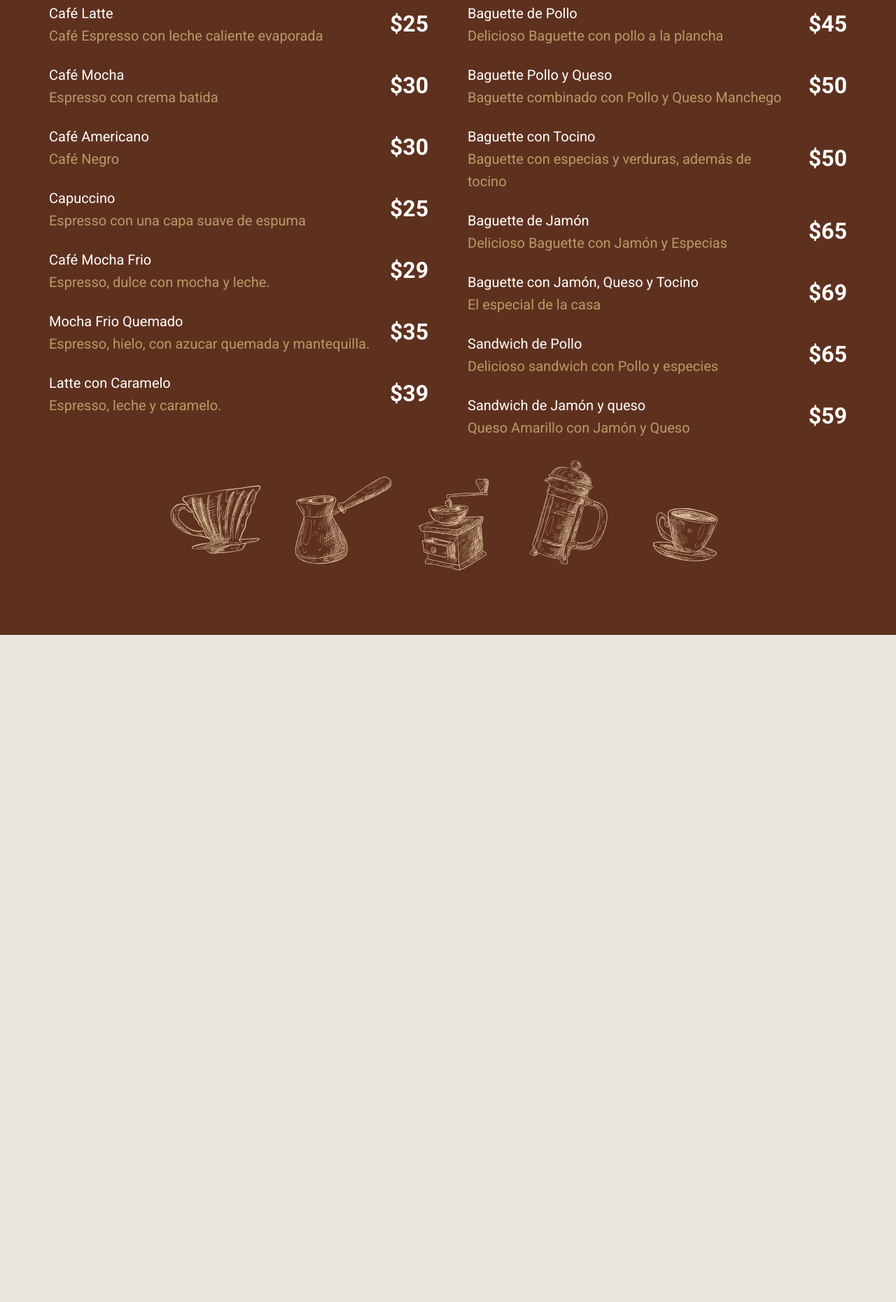
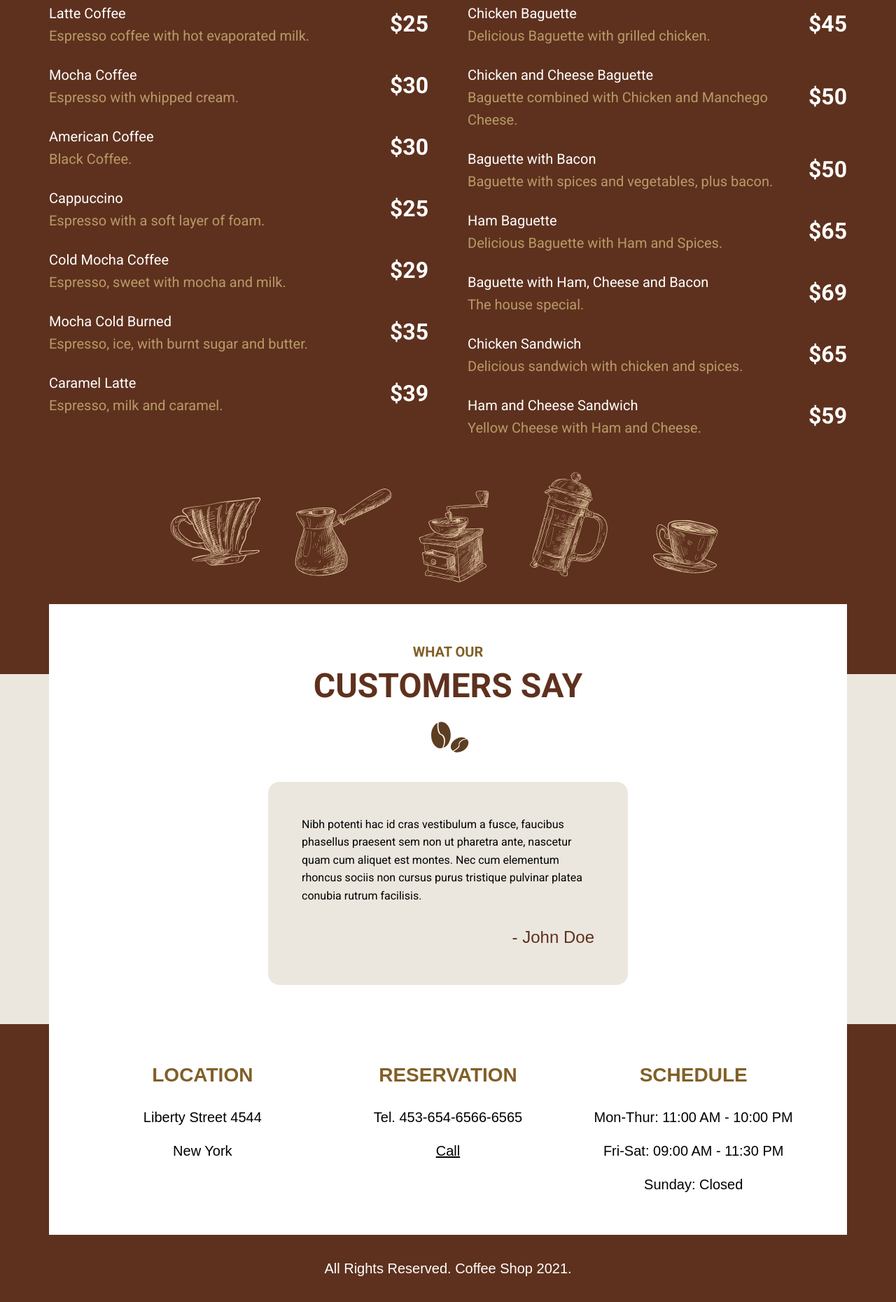
Before and after one commit to enriquesamudio99/five-coffee-shop, a website: page index.html in a window 1280 px wide. Shown: the part 3619-5479 px from the top of the page at 70% size. Before the commit the page ends 4526 px from the top, so only its background shows below. Drawn offline with Linux system fonts and the light colour scheme; a web font is replaced by a local one.

Commit message:
Footer done

```diff
--- a/index.html
+++ b/index.html
@@ -106,31 +106,31 @@
                 <h3>Coffee</h3>
                 <ul>
                     <li>
-                        <p>Café Latte <span>Café Espresso con leche caliente evaporada</span> </p>
+                        <p>Latte Coffee <span>Espresso coffee with hot evaporated milk.</span> </p>
                         <p class="price">$25</p>
                     </li>
                     <li>
-                        <p>Café Mocha <span>Espresso con crema batida</span> </p>
+                        <p>Mocha Coffee  <span>Espresso with whipped cream.</span> </p>
                         <p class="price">$30</p>
                     </li>
                     <li>
-                        <p>Café Americano <span>Café Negro</span> </p>
+                        <p>American Coffee  <span>Black Coffee.</span> </p>
                         <p class="price">$30</p>
                     </li>
                     <li>
-                        <p>Capuccino<span>Espresso con una capa suave de espuma</span> </p>
+                        <p>Cappuccino<span>Espresso with a soft layer of foam.</span> </p>
                         <p class="price">$25</p>
                     </li>
                     <li>
-                        <p>Café Mocha Frio<span>Espresso, dulce con mocha y leche.</span> </p>
+                        <p>Cold Mocha Coffee<span>Espresso, sweet with mocha and milk.</span> </p>
                         <p class="price">$29</p>
                     </li>
                     <li>
-                        <p>Mocha Frio Quemado<span>Espresso, hielo, con azucar quemada y mantequilla.</span> </p>
+                        <p>Mocha Cold Burned<span>Espresso, ice, with burnt sugar and butter.</span> </p>
                         <p class="price">$35</p>
                     </li>
                     <li>
-                        <p>Latte con Caramelo<span>Espresso, leche y caramelo.</span> </p>
+                        <p>Caramel Latte<span>Espresso, milk and caramel. </span> </p>
                         <p class="price">$39</p>
                     </li>
                 </ul>
@@ -140,31 +140,31 @@
                 <h3>Food</h3>
                 <ul>
                     <li>
-                        <p>Baguette de Pollo <span>Delicioso Baguette con pollo a la plancha</span> </p>
+                        <p>Chicken Baguette <span>Delicious Baguette with grilled chicken.</span> </p>
                         <p class="price">$45</p>
                     </li>
                     <li>
-                        <p>Baguette Pollo y Queso <span>Baguette combinado con Pollo y Queso Manchego</span> </p>
+                        <p>Chicken and Cheese Baguette <span>Baguette combined with Chicken and Manchego Cheese.</span> </p>
                         <p class="price">$50</p>
                     </li>
                     <li>
-                        <p>Baguette con Tocino<span>Baguette con especias y verduras, además de tocino</span> </p>
+                        <p>Baguette with Bacon<span>Baguette with spices and vegetables, plus bacon.</span> </p>
                         <p class="price">$50</p>
                     </li>
                     <li>
-                        <p>Baguette de Jamón<span>Delicioso Baguette con Jamón y Especias</span> </p>
+                        <p>Ham Baguette<span>Delicious Baguette with Ham and Spices.</span> </p>
                         <p class="price">$65</p>
                     </li>
                     <li>
-                        <p>Baguette con Jamón, Queso y Tocino<span>El especial de la casa</span> </p>
+                        <p>Baguette with Ham, Cheese and Bacon<span>The house special.</span> </p>
                         <p class="price">$69</p>
                     </li>
                     <li>
-                        <p>Sandwich de Pollo<span>Delicioso sandwich con Pollo y especies</span> </p>
+                        <p>Chicken Sandwich<span>Delicious sandwich with chicken and spices.</span> </p>
                         <p class="price">$65</p>
                     </li>
                     <li>
-                        <p>Sandwich de Jamón y queso<span>Queso Amarillo con Jamón y Queso</span> </p>
+                        <p>Ham and Cheese Sandwich<span>Yellow Cheese with Ham and Cheese.</span> </p>
                         <p class="price">$59</p>
                     </li>
                 </ul>
@@ -173,5 +173,36 @@
         </div>
     </section>
 
+    <section class="our-testimonials container">
+        <h2><span>What Our</span>Customers Say</h2>
+
+        <div class="testimonial">
+            <p>Nibh potenti hac id cras vestibulum a fusce, faucibus phasellus praesent sem non ut pharetra ante, nascetur quam cum aliquet est montes. Nec cum elementum rhoncus sociis non cursus purus tristique pulvinar platea conubia rutrum facilisis.</p>
+            <p class="author">- John Doe</p>
+        </div>
+    </section>
+
+    <footer class="footer">
+        <div class="footer-content container">
+            <div class="footer-box location">
+                <h3>Location</h3>
+                <p>Liberty Street 4544</p>
+                <p>New York</p>
+            </div>
+            <div class="footer-box reservation">
+                <h3>Reservation</h3>
+                <p>Tel. 453-654-6566-6565</p>
+                <a href="#">Call</a>
+            </div>
+            <div class="footer-box schedule">
+                <h3>Schedule</h3>
+                <p>Mon-Thur: 11:00 AM - 10:00 PM</p>
+                <p>Fri-Sat: 09:00 AM - 11:30 PM</p>
+                <p>Sunday: Closed</p>
+            </div>
+        </div>
+        <p class="copyright">All Rights Reserved. Coffee Shop 2021.</p>
+    </footer>
+
 </body>
 </html>
--- a/src/scss/app.scss
+++ b/src/scss/app.scss
@@ -1,3 +1,4 @@
 @use "base";
 @use "header";
 @use "home";
+@use "footer";
--- /dev/null
+++ b/src/scss/footer/_footer.scss
@@ -0,0 +1,73 @@
+@use "base/variables" as v;
+@use "base/mixins" as m;
+
+.footer {
+    background-color: v.$primary;
+
+    .copyright {
+        margin: 0;
+        padding: 2rem 0;
+        text-align: center;
+        color: v.$white;
+        font-family: v.$tertiaryFont;
+
+        @include m.md {
+            font-size: 1.25rem;
+        }
+    }
+}
+
+.footer-content {
+    padding: v.$gutter 1.5rem;
+    background-color: v.$white;
+    @include m.grid(1,1.5rem);
+
+    @include m.sm {
+        grid-template-columns: repeat(2,1fr);
+    }
+
+    @include m.md {
+        padding: v.$gutter;
+    }
+
+    @include m.lg {
+        grid-template-columns: repeat(3,1fr);
+    }
+
+}
+
+.footer-box {
+    text-align: center;
+    font-family: v.$tertiaryFont;
+
+    h3 {
+        font-size: 1.25rem;
+        color: v.$secondary;
+
+        @include m.md {
+            font-size: 1.5rem;
+        }
+
+        @include m.lg {
+            font-size: 1.75rem;
+        }
+    }
+
+    p, a {
+        font-size: 1.125rem;
+        margin: 0 0 1rem 0;
+
+        &:last-child {
+            margin: 0;
+        }
+
+        @include m.sm {
+            font-size: 1.25rem;
+        }
+    }
+
+    a {
+        color: v.$black;
+        text-decoration: underline;
+    }
+}
--- /dev/null
+++ b/src/scss/footer/_index.scss
@@ -0,0 +1 @@
+@forward "footer";
--- a/src/scss/home/_index.scss
+++ b/src/scss/home/_index.scss
@@ -2,3 +2,4 @@
 @forward "icons";
 @forward "gallery";
 @forward "menu";
+@forward "testimonials";
--- a/src/scss/home/_menu.scss
+++ b/src/scss/home/_menu.scss
@@ -6,14 +6,15 @@
     background-repeat: no-repeat;
     background-position: center top 3.5rem, center bottom 6%, center center;
     background-size: 200%;
-    padding: calc(v.$gutter * 3) 0 calc(v.$gutter * 5);
+    padding: calc(v.$gutter * 3) 0 calc(v.$gutter * 6);
 
     @include m.md {
         background-size: 100%;
+        background-position: center top 2rem, center bottom 9%, center center;
     }
 
     @include m.lg {
-        background-position: center top 2rem, center bottom 8%, center center;
+        background-position: center top 2rem, center bottom 11%, center center;
         background-size: 800px, 800px, 100%;
     }
 }
--- /dev/null
+++ b/src/scss/home/_testimonials.scss
@@ -0,0 +1,37 @@
+@use "base/variables" as v;
+@use "base/mixins" as m;
+
+.our-testimonials {
+    padding: v.$gutter 1.5rem;
+    background-color: v.$white;
+    margin-top: -30px;
+
+    @include m.md {
+        padding: v.$gutter;
+        margin-top: -100px;
+    }
+}
+
+.testimonial {
+    background-color: v.$lightCoffee;
+    padding: 2rem;
+    border-radius: 1rem;
+
+    @include m.md {
+        width: 75%;
+        margin: 0 auto;
+        padding: 3rem;
+    }
+
+    @include m.lg {
+        width: 50%;
+    }
+
+    .author {
+        margin: 0;
+        text-align: right;
+        font-family: v.$tertiaryFont;
+        font-size: 1.5rem;
+        color: v.$primary;
+    }
+}
```
Also changed, not shown: build/css/app.css.
